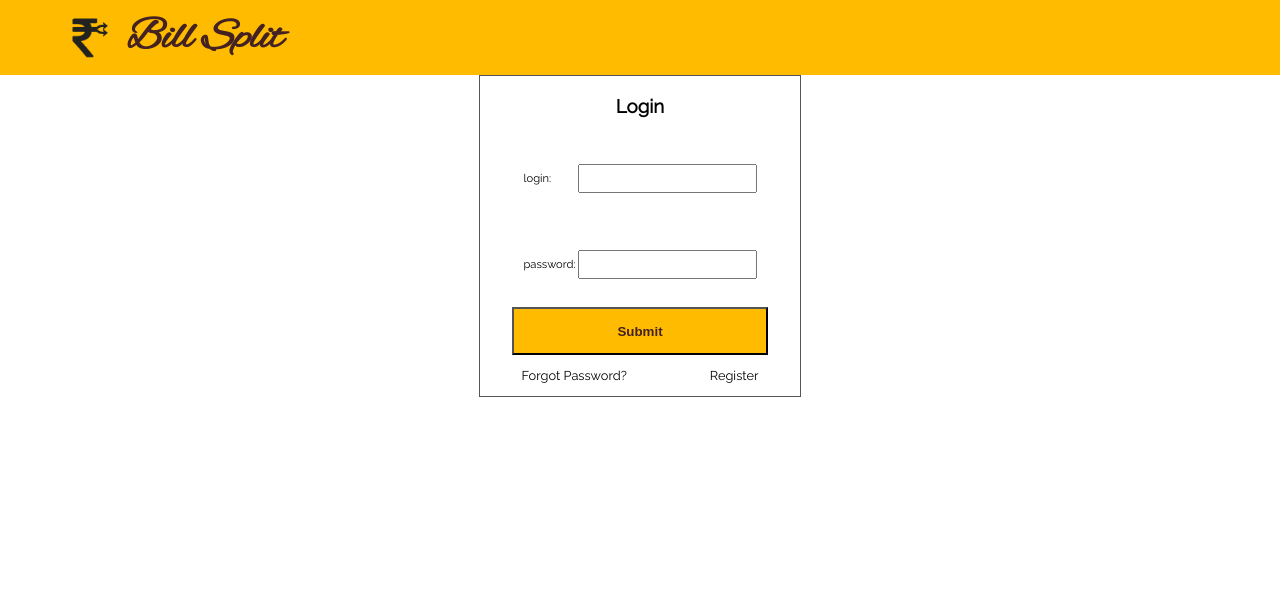
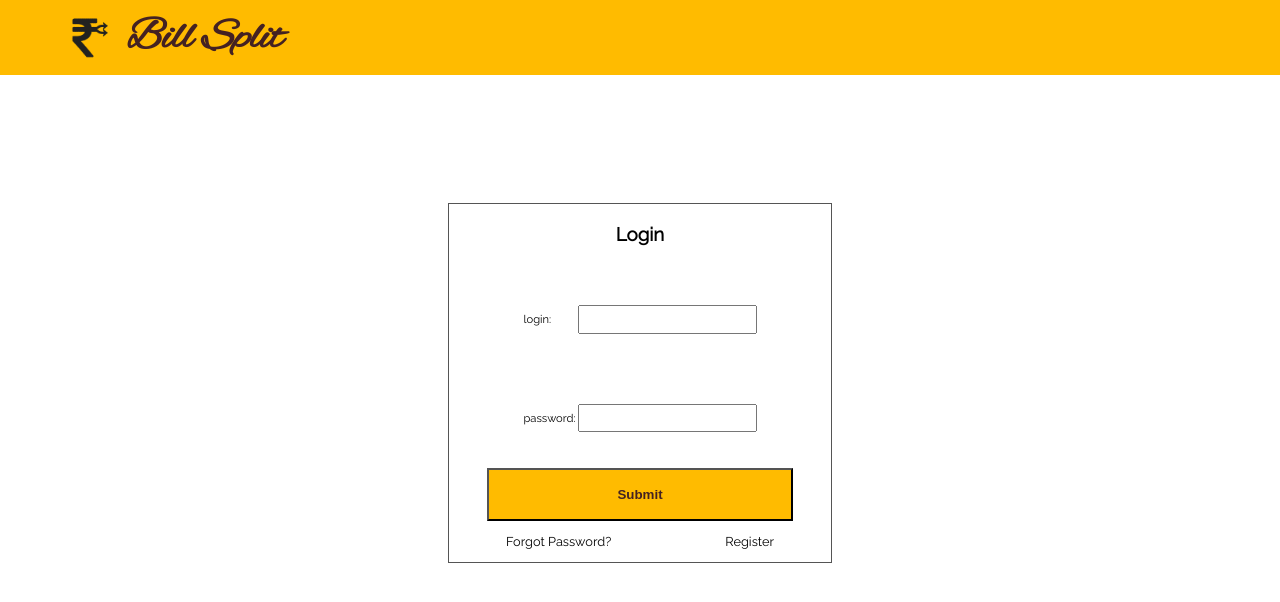
Before and after one commit to amankhandelwal/BillSplit, a React (Create React App) app: page / in a window 1280 px wide. Shown: the top 602 px of the page. Built offline with nearby package versions, Linux system fonts and the light colour scheme.

Commit message:
Login Screen Mobile First

```diff
--- a/server.json
+++ b/server.json
@@ -45,14 +45,13 @@
 	],
 	"member": [
 		{
-			"memberName": "Aman Khandelwal",
+			"name": "Aman Khandelwal",
 			"username": "amankhandelwal",
 			"password": "abcd",
-			"memberName": "Aman Khandelwal",
 			"memberId": "123232",
 			"Auth": "sadkfu6154",
 			"profile": "source.unsplash.com/random/150x150",
-			"transactions": [1, 2],
+			"events": [1, 2],
 			"friends": [123232, 1231323, 123124]
 		}
 	]
--- a/src/App.css
+++ b/src/App.css
@@ -2,12 +2,23 @@
 	display: flex;
 	flex-direction: column;
 	align-items: center;
-	justify-content: space-between;
+	justify-content: flex-start;
 	font-family: Raleway;
+	height: 80vh;
 }
 .content {
-	flex: 5;
 	display: flex;
 	flex-direction: column;
 	justify-content: center;
+	width: 90vw;
+	height: 40vh;
+	margin-top: 10%;
 }
+
+@media screen and (min-width: 600px) {
+	.content {
+		width: 30vw;
+		height: 45vh;
+		margin-top: 10%;
+	}
+}
--- a/src/Login.css
+++ b/src/Login/Login.css
@@ -1,9 +1,8 @@
 .login-container {
+	flex: 1;
 	display: flex;
 	flex-direction: column;
 	border: 1px solid #555;
-	width: 25vw;
-	height: 40vh;
 	justify-content: space-around;
 	align-items: center;
 }
--- a/src/Login.js
+++ b/src/Login/index.js
@@ -1,5 +1,5 @@
 import React from 'react';
-import Input from './CustomInput.js';
+import Input from '../CustomInput';
 import './Login.css';
 
 export default class Login extends React.Component {
```
Also changed, not shown: src/CustomInput/CustomInput.css (renamed from src/CustomInput.css), src/CustomInput/index.js (renamed from src/CustomInput.js), src/Header/Header.css (renamed from src/Header.css), src/Header/index.js (renamed from src/Header.js), src/Header/logo.png (renamed from src/logo.png).
